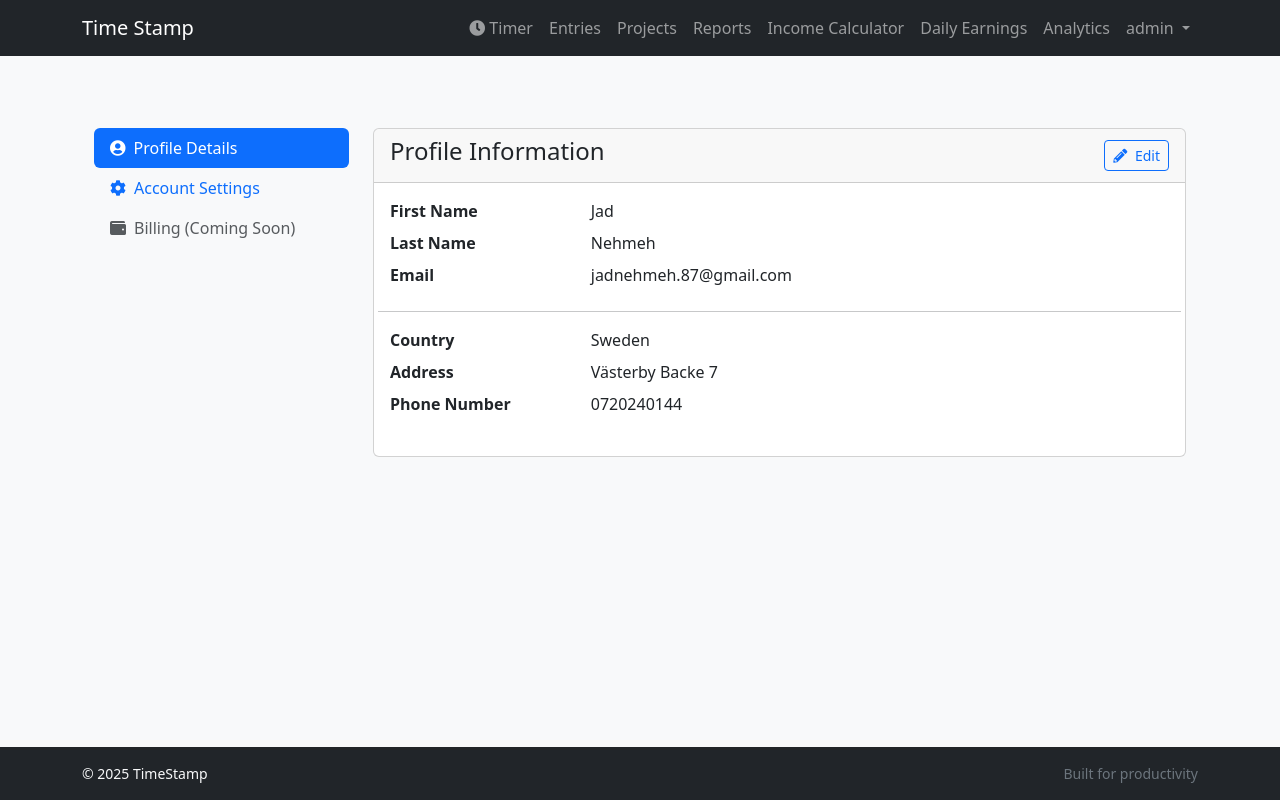
After one commit to jnehmeh87/time-stamp, a Django app: page /profile/ in a window 1280 px wide. The commit adds this page. Run offline with Django 4.2, Linux system fonts and the light colour scheme; a user stored in the database is signed in; data comes from the database, SQL or seed files in the repository; both versions use the stored data as it was after the commit; some libraries are stand-ins or nearby versions.

Commit message:
feat(user): Build comprehensive user profile page

```diff
--- /dev/null
+++ b/static/css/profile.css
@@ -0,0 +1,11 @@
+/* Style for intl-tel-input to match Bootstrap form-control */
+.iti {
+    width: 100%;
+    display: block;
+}
+
+/* Ensure the input field inside the library's container has the correct border-radius */
+.iti .form-control {
+    border-top-left-radius: 0;
+    border-bottom-left-radius: 0;
+}
--- /dev/null
+++ b/static/js/profile.js
@@ -0,0 +1,36 @@
+document.addEventListener('DOMContentLoaded', function () {
+    const phoneInputField = document.querySelector("#id_phone_number");
+
+    // --- Initialize International Telephone Input ---
+    const phoneInput = window.intlTelInput(phoneInputField, {
+        utilsScript: "https://cdnjs.cloudflare.com/ajax/libs/intl-tel-input/17.0.8/js/utils.js",
+        initialCountry: "auto",
+        geoIpLookup: function(callback) {
+            fetch("https://ipapi.co/json")
+              .then(res => res.json())
+              .then(data => callback(data.country_code))
+              .catch(() => callback("us"));
+        },
+        separateDialCode: true,
+    });
+
+    // --- View/Edit Mode Toggle Logic ---
+    const viewMode = document.getElementById('profile-view-mode');
+    const editMode = document.getElementById('profile-edit-mode');
+    const editBtn = document.getElementById('edit-profile-btn');
+    const cancelBtn = document.getElementById('cancel-edit-btn');
+
+    if (editBtn) {
+        editBtn.addEventListener('click', function() {
+            viewMode.classList.add('d-none');
+            editMode.classList.remove('d-none');
+        });
+    }
+
+    if (cancelBtn) {
+        cancelBtn.addEventListener('click', function() {
+            editMode.classList.add('d-none');
+            viewMode.classList.remove('d-none');
+        });
+    }
+});
--- a/templates/base.html
+++ b/templates/base.html
@@ -70,6 +70,8 @@
                             {{ user.username }}
                         </a>
                         <ul class="dropdown-menu dropdown-menu-end" aria-labelledby="navbarDropdown">
+                            <li><a class="dropdown-item" href="{% url 'tracker:profile' %}">My Profile</a></li>
+                            <li><hr class="dropdown-divider"></li>
                             <li><a class="dropdown-item" href="{% url 'account_logout' %}">Logout</a></li>
                         </ul>
                     </li>
--- /dev/null
+++ b/templates/tracker/profile.html
@@ -0,0 +1,97 @@
+{% extends "base.html" %}
+{% load crispy_forms_tags %}
+{% load static %}
+
+{% block title %}My Profile{% endblock %}
+
+{% block extra_css %}
+<link rel="stylesheet" href="https://cdnjs.cloudflare.com/ajax/libs/intl-tel-input/17.0.8/css/intlTelInput.css"/>
+<link rel="stylesheet" href="{% static 'css/profile.css' %}">
+{% endblock %}
+
+{% block content %}
+<div class="container mt-4">
+    <div class="row">
+        <div class="col-md-3">
+            <div class="nav flex-column nav-pills" id="v-pills-tab" role="tablist" aria-orientation="vertical">
+                <button class="nav-link active text-start" id="v-pills-profile-tab" data-bs-toggle="pill" data-bs-target="#v-pills-profile" type="button" role="tab" aria-controls="v-pills-profile" aria-selected="true">
+                    <i class="fas fa-user-circle me-2"></i>Profile Details
+                </button>
+                <button class="nav-link text-start" id="v-pills-account-tab" data-bs-toggle="pill" data-bs-target="#v-pills-account" type="button" role="tab" aria-controls="v-pills-account" aria-selected="false">
+                    <i class="fas fa-cog me-2"></i>Account Settings
+                </button>
+                <button class="nav-link text-start disabled" id="v-pills-billing-tab" type="button">
+                    <i class="fas fa-wallet me-2"></i>Billing (Coming Soon)
+                </button>
+            </div>
+        </div>
+        <div class="col-md-9">
+            <div class="tab-content" id="v-pills-tabContent">
+                <!-- Profile Details Tab -->
+                <div class="tab-pane fade show active" id="v-pills-profile" role="tabpanel" aria-labelledby="v-pills-profile-tab">
+                    <div class="card">
+                        <div class="card-header d-flex justify-content-between align-items-center">
+                            <h4>Profile Information</h4>
+                            <button id="edit-profile-btn" class="btn btn-outline-primary btn-sm">
+                                <i class="fas fa-pencil-alt me-1"></i> Edit
+                            </button>
+                        </div>
+                        <div class="card-body">
+                            <!-- View Mode -->
+                            <div id="profile-view-mode">
+                                <dl class="row">
+                                    <dt class="col-sm-3">First Name</dt>
+                                    <dd class="col-sm-9">{{ user_form.instance.first_name|default:"-" }}</dd>
+                                    <dt class="col-sm-3">Last Name</dt>
+                                    <dd class="col-sm-9">{{ user_form.instance.last_name|default:"-" }}</dd>
+                                    <dt class="col-sm-3">Email</dt>
+                                    <dd class="col-sm-9">{{ user_form.instance.email|default:"-" }}</dd>
+                                    <hr class="my-3">
+                                    <dt class="col-sm-3">Country</dt>
+                                    <dd class="col-sm-9">{{ profile_form.instance.country.name|default:"-" }}</dd>
+                                    <dt class="col-sm-3">Address</dt>
+                                    <dd class="col-sm-9">{{ profile_form.instance.address|default:"-" }}</dd>
+                                    <dt class="col-sm-3">Phone Number</dt>
+                                    <dd class="col-sm-9">{{ profile_form.instance.phone_number|default:"-" }}</dd>
+                                </dl>
+                            </div>
+                            <!-- Edit Mode (Initially Hidden) -->
+                            <form id="profile-edit-mode" method="post" class="d-none">
+                                {% csrf_token %}
+                                <fieldset class="form-group">
+                                    {{ user_form|crispy }}
+                                </fieldset>
+                                <fieldset class="form-group mt-3">
+                                    {{ profile_form|crispy }}
+                                </fieldset>
+                                <div class="form-group mt-4">
+                                    <button class="btn btn-primary" type="submit">Save Changes</button>
+                                    <button id="cancel-edit-btn" class="btn btn-secondary" type="button">Cancel</button>
+                                </div>
+                            </form>
+                        </div>
+                    </div>
+                </div>
+                <!-- Account Settings Tab -->
+                <div class="tab-pane fade" id="v-pills-account" role="tabpanel" aria-labelledby="v-pills-account-tab">
+                    <div class="card border-danger">
+                        <div class="card-header bg-danger text-white">
+                            <h4>Danger Zone</h4>
+                        </div>
+                        <div class="card-body">
+                            <h5 class="card-title">Terminate Account</h5>
+                            <p>Terminating your account is a permanent action and cannot be undone. All your data, including time entries and projects, will be permanently deleted.</p>
+                            <a href="{% url 'tracker:terminate_account_confirm' %}" class="btn btn-danger">Terminate My Account</a>
+                        </div>
+                    </div>
+                </div>
+            </div>
+        </div>
+    </div>
+</div>
+{% endblock %}
+
+{% block extra_js %}
+<script src="https://cdnjs.cloudflare.com/ajax/libs/intl-tel-input/17.0.8/js/intlTelInput.min.js"></script>
+<script src="{% static 'js/profile.js' %}"></script>
+{% endblock %}
--- a/time_stamp/urls.py
+++ b/time_stamp/urls.py
@@ -5,8 +5,8 @@ from django.conf.urls.static import static
 
 urlpatterns = [
     path('admin/', admin.site.urls),
-    path('accounts/', include('allauth.urls')),
-    path('', include('tracker.urls', namespace='tracker')),
+    path('', include('tracker.urls')),
+    path('accounts/', include('allauth.urls')),  # Add this line
 ]
 
 if settings.DEBUG:
--- a/tracker/forms.py
+++ b/tracker/forms.py
@@ -1,9 +1,12 @@
 from django import forms
-from .models import TimeEntry, Project, TimeEntryImage, CATEGORY_CHOICES
+from .models import TimeEntry, Project, TimeEntryImage, CATEGORY_CHOICES, Profile
 from django.core.exceptions import ValidationError
 from datetime import date, timedelta
 from allauth.account.forms import SignupForm
 from django_countries.fields import CountryField
+from django.contrib.auth import get_user_model
+
+User = get_user_model()
 
 class MultiImageInput(forms.ClearableFileInput):
     allow_multiple_selected = True
@@ -131,12 +134,32 @@ class ReportForm(forms.Form):
 
         self.fields['project'].queryset = projects
 
+class UserUpdateForm(forms.ModelForm):
+    class Meta:
+        model = User
+        fields = ('first_name', 'last_name', 'email')
+        widgets = {
+            'first_name': forms.TextInput(attrs={'class': 'form-control'}),
+            'last_name': forms.TextInput(attrs={'class': 'form-control'}),
+            'email': forms.EmailInput(attrs={'class': 'form-control'}),
+        }
+
+class ProfileUpdateForm(forms.ModelForm):
+    class Meta:
+        model = Profile
+        fields = ('country', 'address', 'phone_number')
+        widgets = {
+            'country': forms.Select(attrs={'class': 'form-select'}),
+            'address': forms.TextInput(attrs={'class': 'form-control'}),
+            'phone_number': forms.TextInput(attrs={'class': 'form-control', 'id': 'id_phone_number'}),
+        }
+
 class CustomSignupForm(SignupForm):
     first_name = forms.CharField(max_length=30, label='First Name', widget=forms.TextInput(attrs={'placeholder': 'First Name'}))
     last_name = forms.CharField(max_length=30, label='Last Name', widget=forms.TextInput(attrs={'placeholder': 'Last Name'}))
-    country = CountryField(blank_label='(select country)').formfield()
-    address = forms.CharField(max_length=255, label='Address', widget=forms.TextInput(attrs={'placeholder': 'Your address'}))
-    phone_number = forms.CharField(max_length=20, label='Phone Number', widget=forms.TextInput(attrs={'placeholder': 'Your phone number'}))
+    country = CountryField(blank_label='(select country)').formfield(required=False)
+    address = forms.CharField(max_length=255, label='Address', widget=forms.TextInput(attrs={'placeholder': 'Your address'}), required=False)
+    phone_number = forms.CharField(max_length=20, label='Phone Number', widget=forms.TextInput(attrs={'placeholder': 'Your phone number'}), required=False)
 
     def save(self, request):
         user = super(CustomSignupForm, self).save(request)
--- a/tracker/urls.py
+++ b/tracker/urls.py
@@ -48,4 +48,8 @@ urlpatterns = [
     # AJAX
     path('ajax/get-projects/', views.get_projects_for_category, name='ajax_get_projects'),
     path('ajax/get-project-dates/', views.get_project_dates, name='ajax_get_project_dates'),
+
+    # Profile
+    path('profile/', views.profile_view, name='profile'),
+    path('profile/terminate/', views.terminate_account_confirm, name='terminate_account_confirm'),
 ]
--- a/tracker/views.py
+++ b/tracker/views.py
@@ -9,8 +9,9 @@ from django.utils import timezone
 from django.urls import reverse_lazy, reverse
 from urllib.parse import urlencode
 from .models import TimeEntry, Project, TimeEntryImage
-from .forms import TimeEntryForm, ProjectForm, TimeEntryFilterForm, ReportForm, TimeEntryUpdateForm
+from .forms import TimeEntryForm, ProjectForm, TimeEntryFilterForm, ReportForm, TimeEntryUpdateForm, UserUpdateForm, ProfileUpdateForm
 from django.contrib import messages
+from django.contrib.auth import logout
 from django.db.models import Sum, F, ExpressionWrapper, DurationField, Min, Max, Count, Q
 from django.db.models.functions import TruncDay
 from django.http import JsonResponse
@@ -1183,3 +1184,33 @@ def analytics_view(request):
     return render(request, 'tracker/analytics.html', context)
     context = get_analytics_data(request.user, period, category)
     return render(request, 'tracker/analytics.html', context)
+
+@login_required
+def profile_view(request):
+    if request.method == 'POST':
+        user_form = UserUpdateForm(request.POST, instance=request.user)
+        profile_form = ProfileUpdateForm(request.POST, instance=request.user.profile)
+        if user_form.is_valid() and profile_form.is_valid():
+            user_form.save()
+            profile_form.save()
+            messages.success(request, 'Your profile has been updated successfully!')
+            return redirect('tracker:profile')
+    else:
+        user_form = UserUpdateForm(instance=request.user)
+        profile_form = ProfileUpdateForm(instance=request.user.profile)
+
+    context = {
+        'user_form': user_form,
+        'profile_form': profile_form
+    }
+    return render(request, 'tracker/profile.html', context)
+
+@login_required
+def terminate_account_confirm(request):
+    if request.method == 'POST':
+        user = request.user
+        logout(request)
+        user.delete()
+        messages.success(request, 'Your account has been successfully terminated.')
+        return redirect('tracker:entry_list')
+    return render(request, 'tracker/terminate_account_confirm.html')
```
Also changed, not shown: static/js/social_login_modal.js (added, +30 -0 lines), templates/account/login.html (+21 -1 lines), templates/account/signup.html (+40 -42 lines), templates/socialaccount/login.html (added, +17 -0 lines), templates/socialaccount/signup.html (added, +41 -0 lines), templates/tracker/terminate_account_confirm.html (added, +25 -0 lines), time_stamp/settings.py (+45 -0 lines), tracker/adapters.py (added, +49 -0 lines), tracker/models.py (+13 -10 lines), db.sqlite3.
